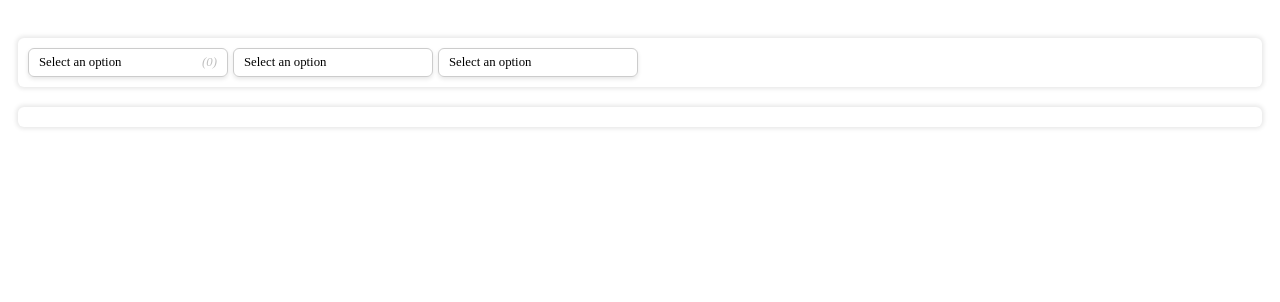
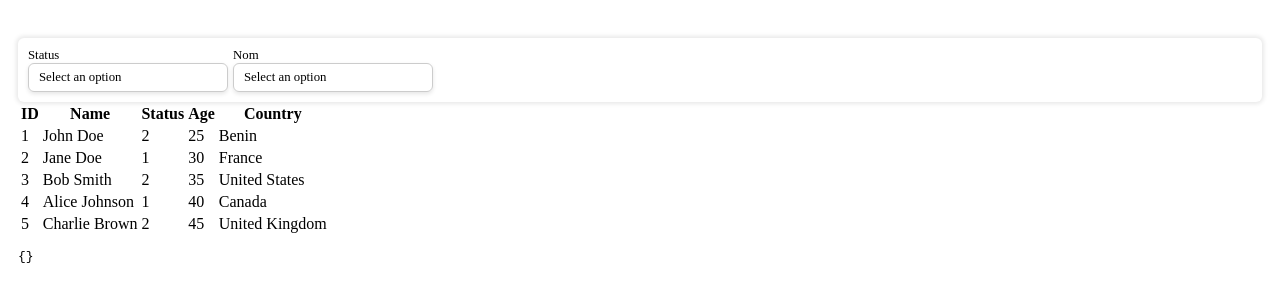
Before and after one commit to zpaulange/react_ui, a React (Vite) app: page / in a window 1280 px wide. Shown: the top 302 px of the page. Built offline with nearby package versions, Linux system fonts and the light colour scheme.

Commit message:
dataTable end first

```diff
--- a/src/App.tsx
+++ b/src/App.tsx
@@ -1,19 +1,77 @@
 /* eslint-disable @typescript-eslint/no-explicit-any */
 import { useState } from 'react'
 import './App.css'
-import Select from './ui/Select/Select'
 import DataTable from './ui/DataTable/DataTable'
 
 function App() {
+  const [selectedFilters, setSelectedFilters] = useState<{ [key: string]: any }>({});
+  console.log('selectedFilters', selectedFilters);
+
+  const data = [
+    {
+      id: 1,
+      name: 'John Doe',
+      status: 2,
+      age: 25,
+      country: 'Benin',
+    },
+    {
+      id: 2,
+      name: 'Jane Doe',
+      status: 1,
+      age: 30,
+      country: 'France',
+    },
+    {
+      id: 3,
+      name: 'Bob Smith',
+      status: 2,
+      age: 35,
+      country: 'United States',
+    },
+    {
+      id: 4,
+      name: 'Alice Johnson',
+      status: 1,
+      age: 40,
+      country: 'Canada',
+    },
+    {
+      id: 5,
+      name: 'Charlie Brown',
+      status: 2,
+      age: 45,
+      country: 'United Kingdom',
+    },
+  ]
+
+  const thead = ["ID", "Name", "Status", "Age", "Country"]
+
+  const renderRow = (item:any) => {
+    return (
+      <tr key={item.id}>
+        <td>{item.id}</td>
+        <td>{item.name}</td>
+        <td>{item.status}</td>
+        <td>{item.age}</td>
+        <td>{item.country}</td>
+      </tr>
+    );
+  }
+  // Les clés pour lesquelles tu veux générer un filtre
+  const filterKeys = ['status', 'country'];
 
   return (
     <>
       <div className='box'>
         <DataTable
           filters={{
-            defaultFilter:true,
             data:[
               {
+                label:{
+                  title:"Status",
+                  name:"status"
+                },
                 options:[
                   { label: 'tout', value: 'Tout', count: 5 },
                   { label: 'Option 1', value: 'option1', statusColor: 'red', count: 5 },
@@ -22,6 +80,10 @@ function App() {
                 ]
               },
               {
+                label:{
+                  title:"Nom",
+                  name:"nom"
+                },
                 options:[
                   { label: 'tout', value: 'Tout', count: 5 },
                   { label: 'Option 1', value: 'option1', statusColor: 'red', count: 5 },
@@ -31,12 +93,14 @@ function App() {
               }
             ]
           }}
-          data={[]}
+          data={data}
+          thead={thead}
+          renderRow={renderRow}
+          selectedFilters={selectedFilters}
+          setSelectedFilters={setSelectedFilters}
         />
       </div>
-      <div className='box'>
-        <DataTable/>
-      </div>
+      <pre>{JSON.stringify(selectedFilters, null, 2)}</pre>
     </>
   )
 }
--- a/src/ui/DataTable/DataTable.tsx
+++ b/src/ui/DataTable/DataTable.tsx
@@ -1,23 +1,40 @@
 /* eslint-disable @typescript-eslint/no-unused-vars */
 /* eslint-disable @typescript-eslint/no-explicit-any */
+import { useState } from "react";
 import Select from "../Select/Select";
 import styles from "./dataTable.module.scss";
 
 interface Filter {
-  defaultFilter?: boolean
-  data?: Array<any>
+  //defaultFilter?: boolean
+  data?: Array<any>;
 }
 
 interface DataTableProps {
   filters?: Filter;
-  data: Array<any>
+  data: Array<any>;
+  thead?: Array<any>;
+  renderRow?: (item: any, idx: number) => React.ReactNode;
+  selectedFilters: { [key: string]: any };
+  setSelectedFilters: React.Dispatch<
+    React.SetStateAction<{ [key: string]: any }>
+  >;
 }
 export default function DataTable(props: DataTableProps) {
-  const { filters, data } = props;
-  console.log(filters);
+  const {
+    filters,
+    data,
+    thead,
+    renderRow,
+    selectedFilters,
+    setSelectedFilters,
+  } = props;
+  console.log("filters", filters);
+  // État pour stocker toutes les valeurs sélectionnées par name
+  //const [selectedFilters, setSelectedFilters] = useState<{ [key: string]: any }>({});
+  //console.log('selectedFilters', selectedFilters);
 
   //default filter
-  const defaultFilter = filters?.defaultFilter && (
+  /* const defaultFilter = filters?.defaultFilter && (
     <Select
       options={[
         { label: "tout", value: "Tout" },
@@ -25,36 +42,77 @@ export default function DataTable(props: DataTableProps) {
         { label: "Option 2", value: "def option2", statusColor: "green", count: 10},
         { label: "Option 3", value: "def option3", statusColor: "yellow", count: 18 },
       ]}
-      onSelect={(option: any) => {}}
+      onSelect={(option: any) =>
+        setSelectedFilters(prev => ({
+          ...prev,
+          fan: option
+        }))
+      }
       statusColors={true}
       count={true}
+      label={{title:"Filtre", name:"fan"}}
     />
-  );
-
+  ); */
 
   //filter data
   interface FilterDataItem {
-    options: Array<any>
-    [key: string]: any
+    options: Array<any>;
+    label?: { title?: string; name?: string };
+    [key: string]: any;
   }
-  const filterData = filters?.data && (
+  const filterData =
+    filters?.data &&
     filters.data.map((f: FilterDataItem, idx: number) => (
       <Select
         key={idx}
         options={f.options}
-            onSelect={(option: any) => {console.log("option", option)}}
+        onSelect={(option: any) => {
+          if (f.label?.name) {
+            setSelectedFilters((prev) => ({
+              ...prev,
+              [f.label?.name ?? ""]: option,
+            }));
+          }
+        }}
         statusColors={!!f.statusColors}
         count={!!f.count}
+        label={f.label}
       />
-    ))
-  )
+    ));
 
   return (
     <div className={styles.datatable}>
       <div className={styles.datatable_head}>
-        {defaultFilter}
+        {/* {defaultFilter} */}
         {filterData}
       </div>
+      <table>
+        {thead && thead.length > 0 && (
+          <thead>
+            <tr>
+              {thead.map((th: any, idx: number) => (
+                <th key={idx}>{th}</th>
+              ))}
+            </tr>
+          </thead>
+        )}
+        <tbody>
+          {data && data.length > 0 ? (data.map((item: any, idx: number) =>
+            renderRow ? (renderRow(item, idx)) :(
+                <tr key={idx}>
+                  {Object.keys(item).map((key: any, idx: number) => (
+                    <td key={idx}>{item[key]}</td>
+                  ))}
+                </tr>
+              )
+            )) : (
+            <tr>
+              <td colSpan={thead?.length}>Aucun resultat</td>
+            </tr>
+          )}
+        </tbody>
+      </table>
+      <div></div>
     </div>
   );
 }
```
Lines whose indentation alone changed are shown as unchanged.
